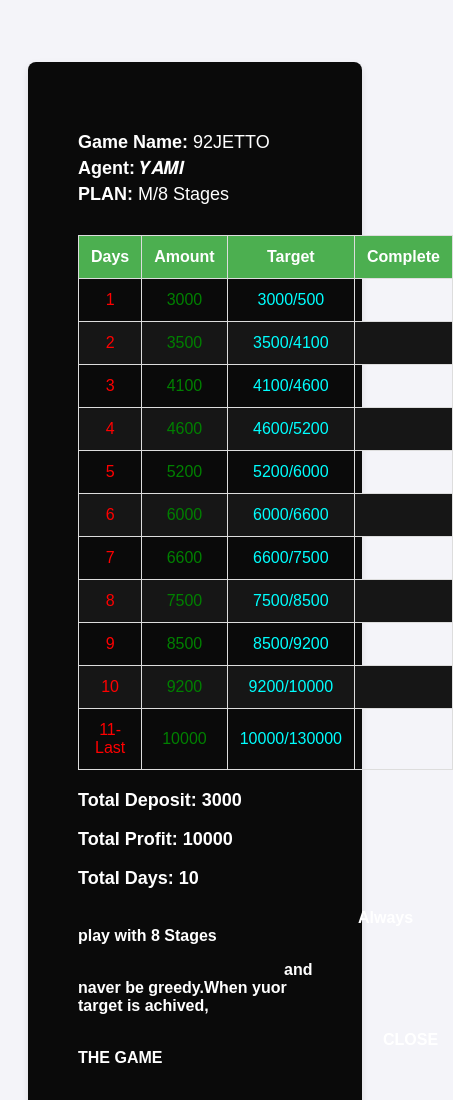
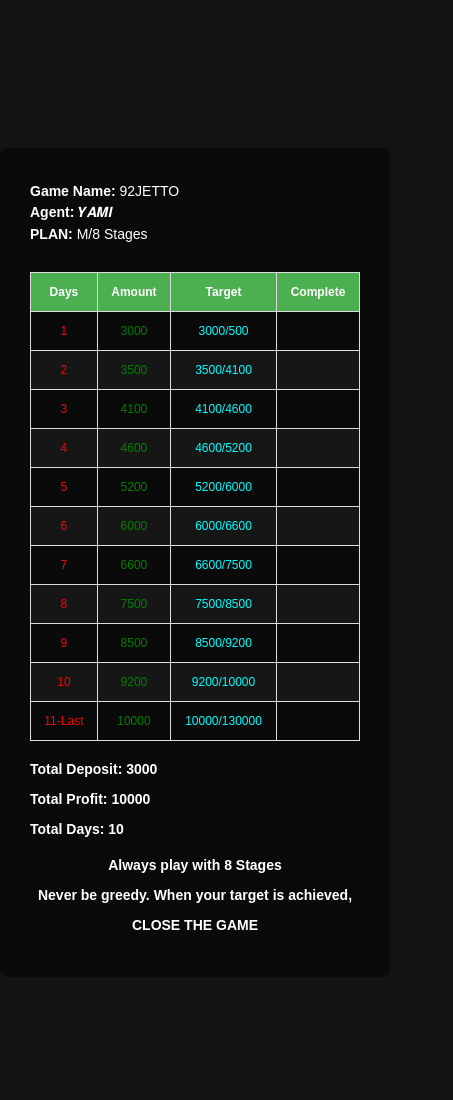
Before and after one commit to Yami-mods/game-plan.com, a plain HTML site: page index.html in a window 390 px wide. Shown: the top 1100 px of the page, 453 px wide, since content can reach past the window. After the commit the page ends 977 px from the top, so only its background shows below. Drawn offline with Linux system fonts and the light colour scheme.

Commit message:
Update index.html

```diff
--- a/index.html
+++ b/index.html
@@ -4,9 +4,6 @@
     <meta charset="UTF-8">
     <meta name="viewport" content="width=device-width, initial-scale=1.0">
     <title>Exam Result Sheet</title>
-    <link rel="stylesheet" href="styles.css">
-</head>
-<body>
     <style>
         body {
             font-family: Arial, sans-serif;
@@ -17,27 +14,30 @@
             justify-content: center;
             align-items: center;
             height: 100vh;
+            background-color: rgb(19, 19, 19);
         }
 
         .result-container {
-    width: 60%;
+            width: 50%;
+            max-width: 1200px; /* Maximum width for larger screens */
             background-color: rgb(10, 10, 10);
             padding: 50px;
             box-shadow: 0 4px 8px rgba(0, 0, 0, 0.1);
             border-radius: 8px;
-    margin-top: +350px;
+            margin-top: +280px;
         }
 
         .result-header {
             text-align: center;
             font-size: 28px;
-    color: #333;
-    margin-bottom: +20px;
+            color: #fff;
+            margin-bottom: 20px;
         }
 
         .student-info {
-    margin-bottom: +30px;
+            margin-bottom: 30px;
             font-size: 18px;
+            color: white;
         }
 
         .student-info p {
@@ -55,6 +55,7 @@
             padding: 12px;
             text-align: center;
             border: 1px solid #ddd;
+            color: white;
         }
 
         .result-table th {
@@ -76,27 +77,80 @@
             font-weight: bold;
             color: white;
         }
-.student-info{
-    color: white;
-}
 
-.rules{
+        .rules {
             margin-top: 20px;
             font-size: 18px;
             font-weight: bold;
             color: white;
         }
 
+        .rules p {
+            text-align: center;
+            color: white;
+        }
+
+        /* Responsive adjustments */
+        @media (max-width: 768px) {
+            .result-container {
+                width: 95%; /* Use more width on smaller screens */
+                padding: 30px;
+            }
+
+            .result-header {
+                font-size: 24px; /* Smaller header on mobile */
+            }
+
+            .student-info {
+                font-size: 16px;
+            }
+
+            .result-table th,
+            .result-table td {
+                font-size: 14px; /* Adjust font size in the table */
+            }
+
+            .summary {
+                font-size: 16px; /* Smaller summary text */
+            }
+
+            .rules p {
+                font-size: 16px; /* Smaller rule text */
+            }
+        }
+
+        @media (max-width: 480px) {
+            .result-header {
+                font-size: 20px;
+            }
+
+            .student-info {
+                font-size: 14px;
+            }
+
+            .result-table th,
+            .result-table td {
+                font-size: 12px;
+            }
+
+            .summary {
+                font-size: 14px;
+            }
+
+            .rules p {
+                font-size: 14px;
+            }
+        }
     </style>
+</head>
+<body>
+    <div class="result-container">
 
-    <div class="result-container">
-        <h1 class="result-header"></h1>
 
         <div class="student-info">
             <p><strong>Game Name:</strong> 92JETTO</p>
             <p><strong>Agent:</strong> 𝒀𝑨𝑴𝑰</p>
             <p><strong>PLAN:</strong> M/8 Stages</p>
-
         </div>
 
         <table class="result-table">
@@ -141,7 +195,7 @@
                 </tr>
                 <tr>
                     <td style="color: red;">6</td>
-                    <td style="color: green;"></style>6000</td>
+                    <td style="color: green;">6000</td>
                     <td style="color: aqua;">6000/6600</td>
                     <td></td>
                 </tr>
@@ -153,7 +207,7 @@
                 </tr>
                 <tr>
                     <td style="color: red;">8</td>
-                    <td style="color: green ;">7500</td>
+                    <td style="color: green;">7500</td>
                     <td style="color: aqua;">7500/8500</td>
                     <td></td>
                 </tr>
@@ -171,7 +225,7 @@
                 </tr>
                 <tr>
                     <td style="color: red;">11-Last</td>
-                    <td style="color: green;;">10000</td>
+                    <td style="color: green;">10000</td>
                     <td style="color: aqua;">10000/130000</td>
                     <td></td>
                 </tr>
@@ -182,14 +236,13 @@
             <p><strong>Total Deposit:</strong> 3000</p>
             <p><strong>Total Profit:</strong> 10000</p>
             <p><strong>Total Days:</strong> 10</p>
-
-        </div>
-        <div class="rules"></div>
-        <p><strong style="color: white; text-align: center; margin-left: +280px;">Always play with 8 Stages</strong></p>
-        <p><strong style="color: white; text-align: center; margin-left: +206px;">and naver be greedy.When yuor target is achived,</strong></p>
-        <p><strong style="color: white; text-align: center; margin-left: +305px;">CLOSE THE GAME</strong></p>
-
         </div>
 
+        <div class="rules">
+            <p><strong>Always play with 8 Stages</strong></p>
+            <p><strong>Never be greedy. When your target is achieved,</strong></p>
+            <p><strong>CLOSE THE GAME</strong></p>
+        </div>
+    </div>
 </body>
 </html>
```
Lines whose indentation alone changed are shown as unchanged.
